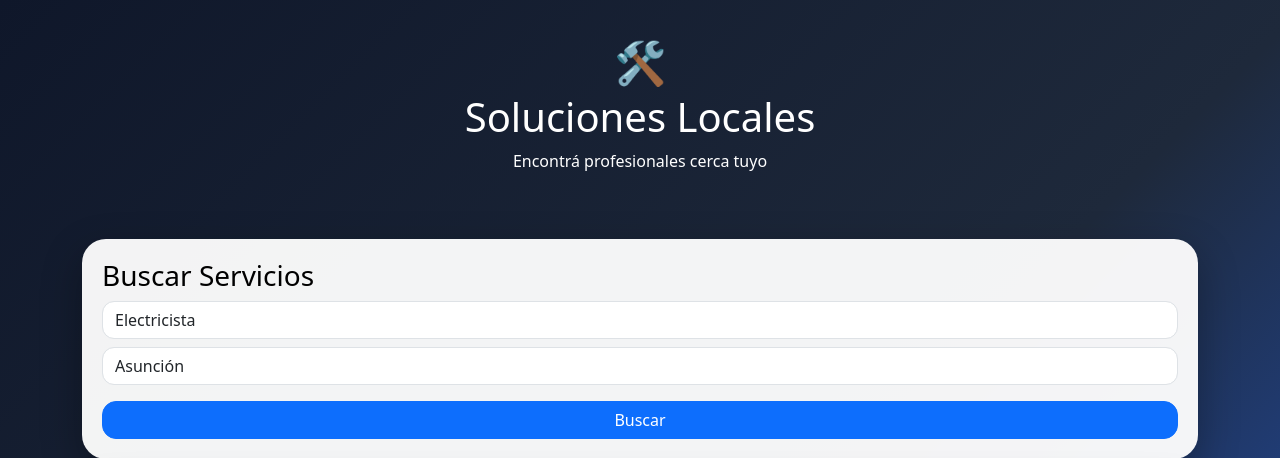
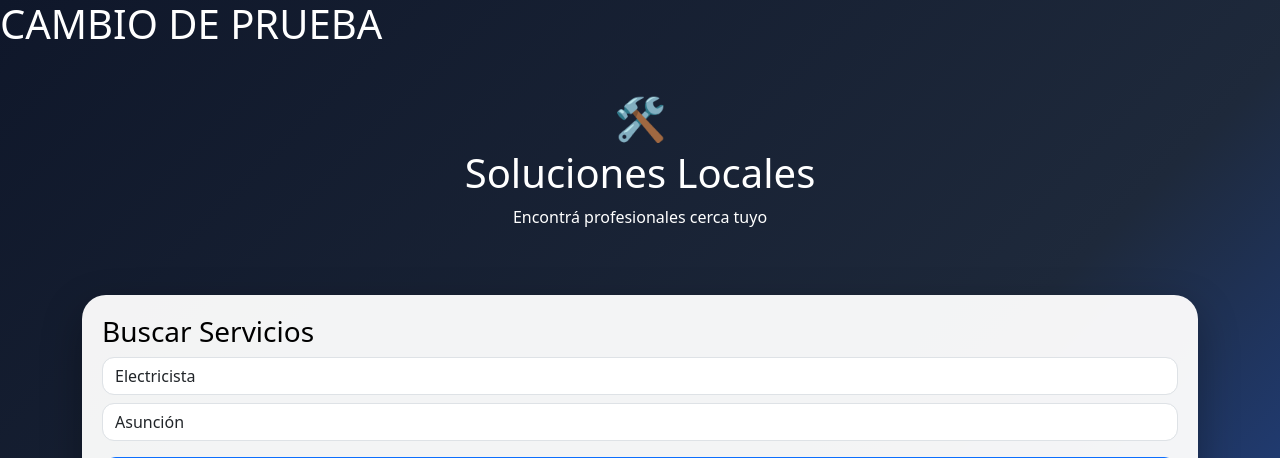
Before and after one commit to RaulBaez182/soluciones-locales, a Flask app: page / in a window 1280 px wide. Shown: the top 458 px of the page. Run offline with Flask 3, Linux system fonts and the light colour scheme.

Commit message:
Update index.html

```diff
--- a/templates/index.html
+++ b/templates/index.html
@@ -169,7 +169,7 @@ border-radius:12px !important;
 </head>
 
 <body>
-
+<h1>CAMBIO DE PRUEBA</h1>
 
 <div
 class="container">
```
